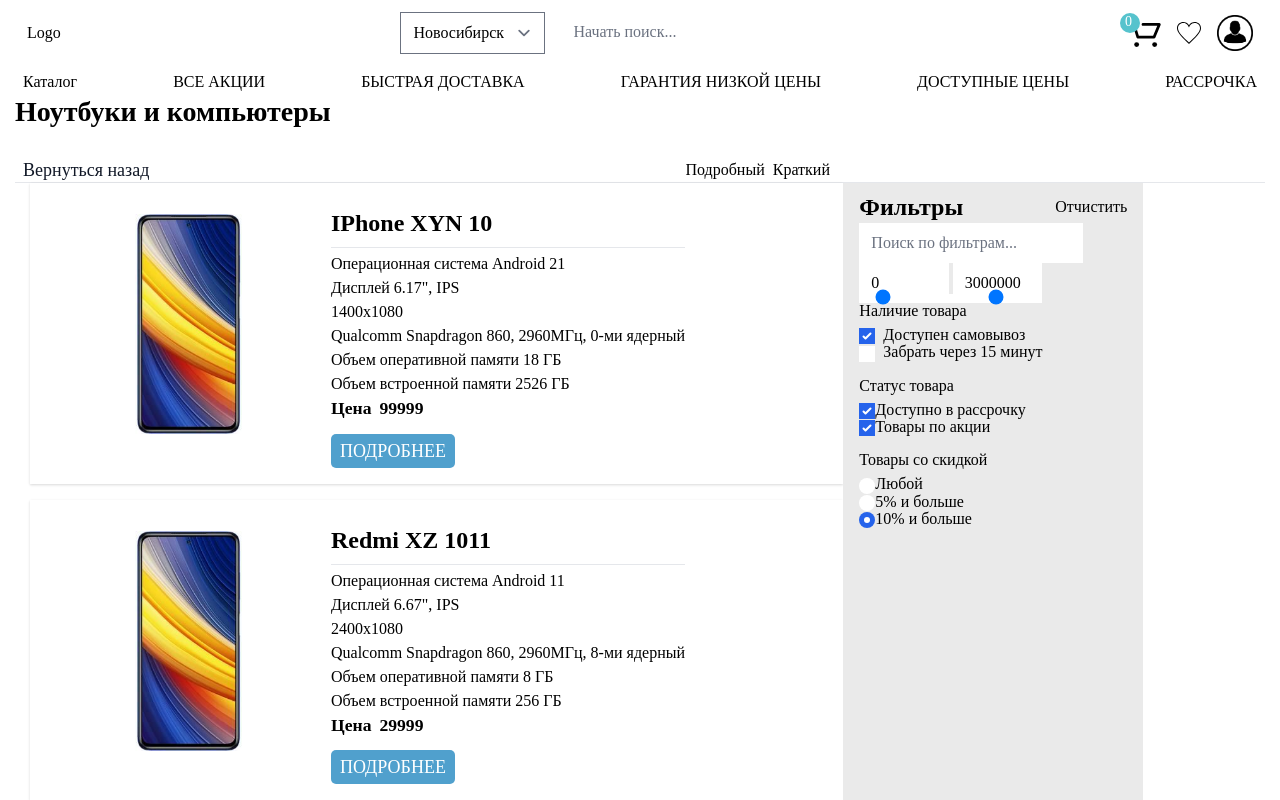
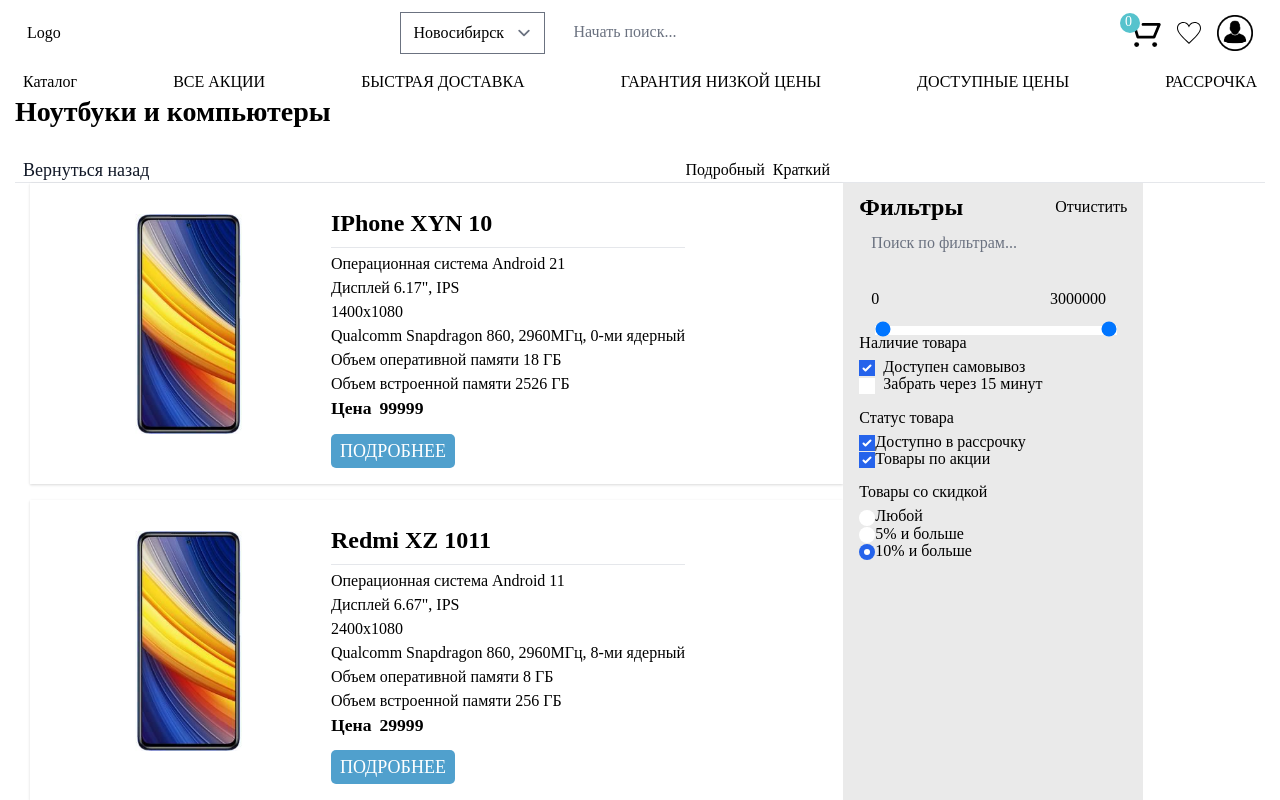
Before and after one commit to miirsery/electronic-store-V2, a Vue app: page /catalog/laptops in a window 1280 px wide. Shown: the top 800 px of the page. Built offline with nearby package versions, Linux system fonts and the light colour scheme; what vue3-lazyload would draw is missing.

Commit message:
fixed some styeles

```diff
--- a/src/views/catalogItem.vue
+++ b/src/views/catalogItem.vue
@@ -36,15 +36,17 @@
         <form>
           <div class="filters__top flex justify-between">
             <h2 class="filters__title font-bold text-2xl">Фильтры</h2>
-            <button class="filters__clear" type="button" @click="clearFilters">Отчистить</button>
+            <button class="filters__clear" type="button" @click="clearFilters">
+              Отчистить
+            </button>
           </div>
           <div>
-            <input type="text" placeholder="Поиск по фильтрам..." />
+            <input class="filters__input" type="text" placeholder="Поиск по фильтрам..." />
           </div>
           <div class="w-full">
-            <div class="values flex">
-              <input class="w-1/3 mr-1" type="text" :value="minPrice" />
-              <input class="w-1/3" type="text" :value="maxPrice" />
+            <div class="values flex justify-between">
+              <input class="filters__input w-1/3 mr-1" type="text" :value="minPrice" />
+              <input class="filters__input w-1/3" type="text" :value="maxPrice" />
             </div>
             <div class="range-slider w-full">
               <input
@@ -76,8 +78,7 @@
             <div>
               <input id="availability-fast-pickup" type="checkbox" />
               <label class="ml-2" for="availability-fast-pickup"
-              >Забрать через 15 минут</label
-              >
+              >Забрать через 15 минут</label>
             </div>
           </div>
           <div class="mb-4">
@@ -203,6 +204,7 @@
     position: absolute
     left: 0
     bottom: 0
+    width: 90%
 
     &::-webkit-slider-thumb
       z-index: 2
@@ -233,4 +235,9 @@
   width: 300px
   background-color: #eaeaea
 
+  &__input
+    margin-bottom: 1rem
+    border: 0
+    background: none
+
 </style>
--- a/src/views/orderPage.vue
+++ b/src/views/orderPage.vue
@@ -1,5 +1,10 @@
 <template>
   <h2 class="title mb-8 mt-4 font-bold text-2xl">Страница заказа</h2>
+  <a
+    @click="redirect"
+    class="ml-2 cursor-pointer text-lg leading-6 font-medium text-gray-900">
+    Вернуться назад
+  </a>
   <form
     class="max-w-2xl"
     @submit.prevent="sendForm"
```
